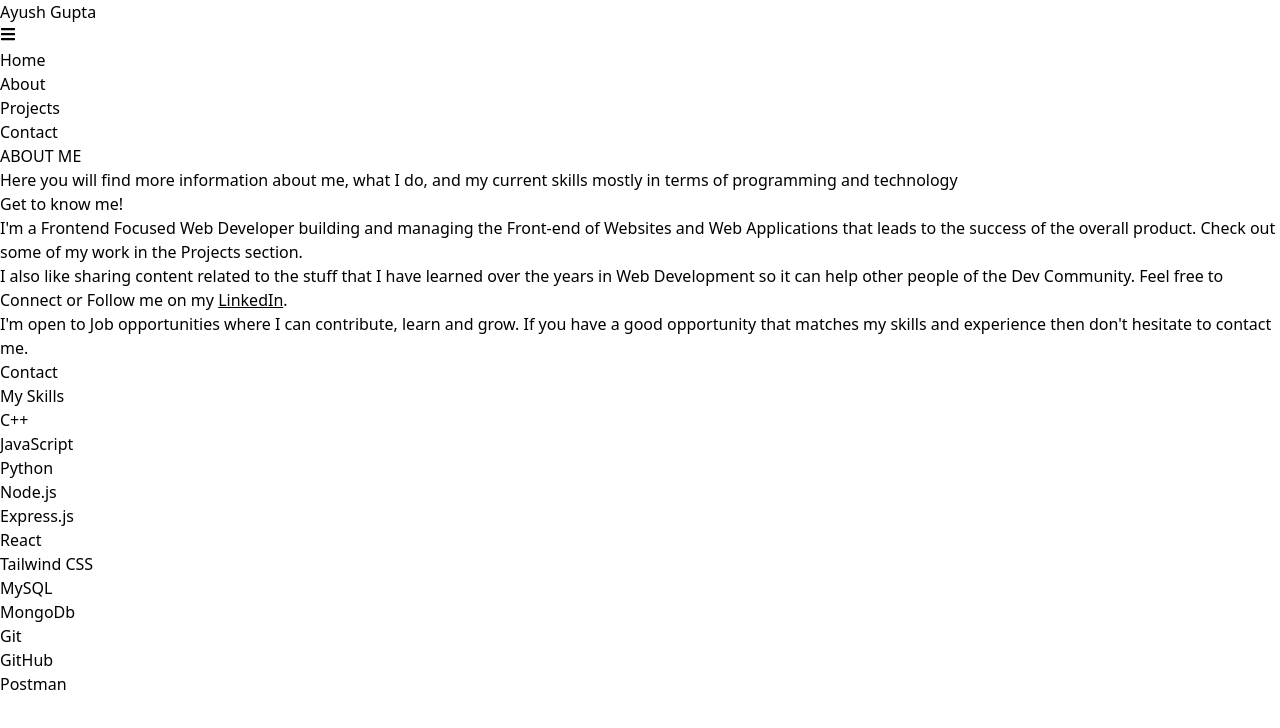
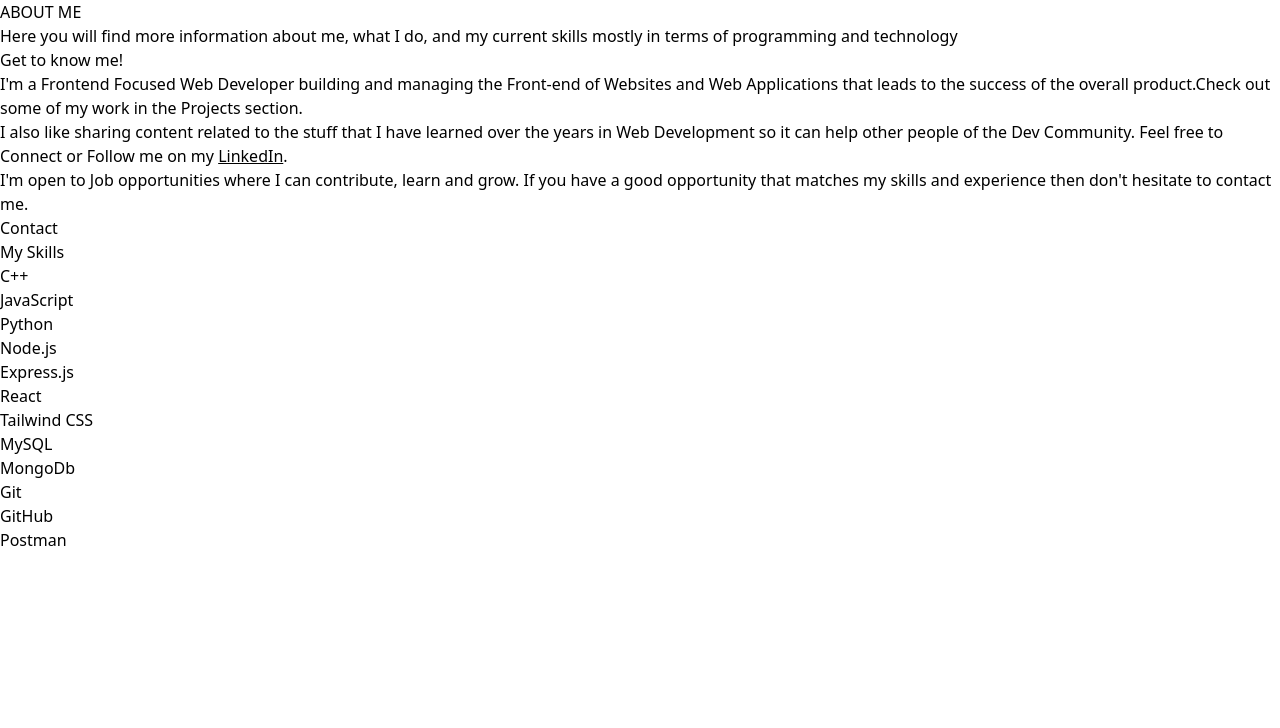
Before and after one commit to ayushh089/my-portfolio, a React (Vite) app: page /about in a window 1280 px wide. Shown: the top 728 px of the page. Built offline with nearby package versions, Linux system fonts and the light colour scheme.

Commit message:
about section added

```diff
--- a/src/App.jsx
+++ b/src/App.jsx
@@ -10,7 +10,7 @@ function App() {
   return (
     <>
       <Router>
-        <Navbar />
+
         <Routes>
           <Route path="/" element={<Home />} />
           <Route path="/about" element={<About />} />
--- a/src/components/About.jsx
+++ b/src/components/About.jsx
@@ -14,11 +14,11 @@ function About() {
       <div className=" flex-col flex lg:flex-row mt-20">
         <div className="flex flex-col lg:max-w-[50%] lg:ml-32">
           <div className="font-bold text-2xl">Get to know me!</div>
-          <div className="mt-5 text-lg font-normal">
-            <div>
+          <div className="mt-5 text-lg font-normal text-wrap">
+            <div className="">
               I'm a Frontend Focused Web Developer building and managing the
               Front-end of Websites and Web Applications that leads to the
-              success of the overall product. Check out some of my work in the
+              success of the overall product.Check out some of my work in the
               Projects section.
             </div>
             <div>
--- a/src/components/Home.jsx
+++ b/src/components/Home.jsx
@@ -1,9 +1,14 @@
 import React from "react";
-import About from "./About"
+import About from "./About";
+import Navbar from "./Navbar";
+
 function Home() {
   return (
     <div className="relative">
-      <section className="relative h-screen w-full overflow-hidden">
+      <section>
+        <Navbar />
+      </section>
+      <section className="relative h-screen w-full mt-28 overflow-hidden">
         <div className="absolute inset-0 bg-[url('https://www.rammaheshwari.com/assets/svg/common-bg.svg')] bg-cover bg-center opacity-20"></div>
         <div className="absolute inset-0 flex items-center justify-center">
           <div className="text-center p-4 sm:p-6 md:p-8 lg:p-12 max-w-4xl mx-auto">
@@ -34,7 +39,7 @@ function Home() {
       </section>
 
       <section id="about" className="bg-white py-16">
-        <About/>
+        <About />
       </section>
     </div>
   );
--- a/src/components/Navbar.jsx
+++ b/src/components/Navbar.jsx
@@ -8,12 +8,11 @@ const Navbar = () => {
 
   return (
     <>
-      <nav className="flex justify-between items-center h-28 shadow-lg px-6">
-      <h3 className="text-4xl font-semibold bg-gradient-to-r from-cyan-900 via-cyan-700 to-cyan-500 bg-clip-text text-transparent">
-      Ayush Gupta
-    </h3>
+      <nav className="fixed top-0 w-full flex justify-between items-center h-28 shadow-lg px-6 bg-white z-50">
+        <h3 className="text-4xl font-semibold bg-gradient-to-r from-cyan-900 via-cyan-700 to-cyan-500 bg-clip-text text-transparent">
+          Ayush Gupta
+        </h3>
 
-        {/* Mobile Menu Icon */}
         <button
           className="md:hidden text-2xl"
           onClick={() => setMobile(!Mobile)}
@@ -21,11 +20,10 @@ const Navbar = () => {
           {Mobile ? <ImCross /> : <FaBars />}
         </button>
 
-        {/* Navigation Links */}
         <ul
           className={`${
             Mobile ? "block" : "hidden"
-          } md:flex md:items-center md:space-x-8 absolute md:static top-16 left-0 w-full md:w-auto bg-white md:bg-transparent shadow-md md:shadow-none`}
+          } md:flex md:items-center md:space-x-8 absolute md:static top-16 left-0 w-full md:w-auto bg-white md:bg-transparent shadow-md md:shadow-none z-50`}
         >
           <li className="border-b md:border-none">
             <Link
```
